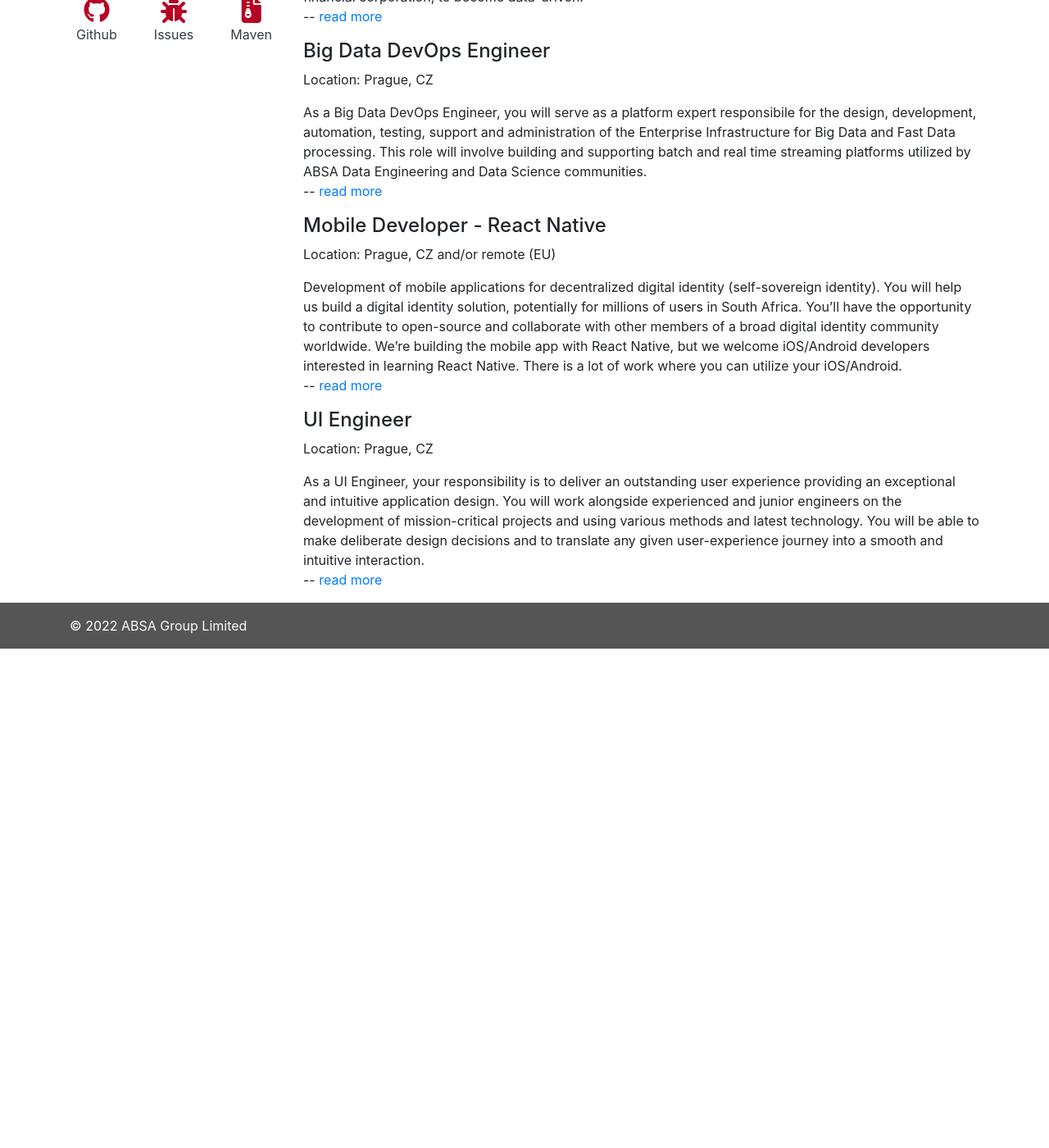
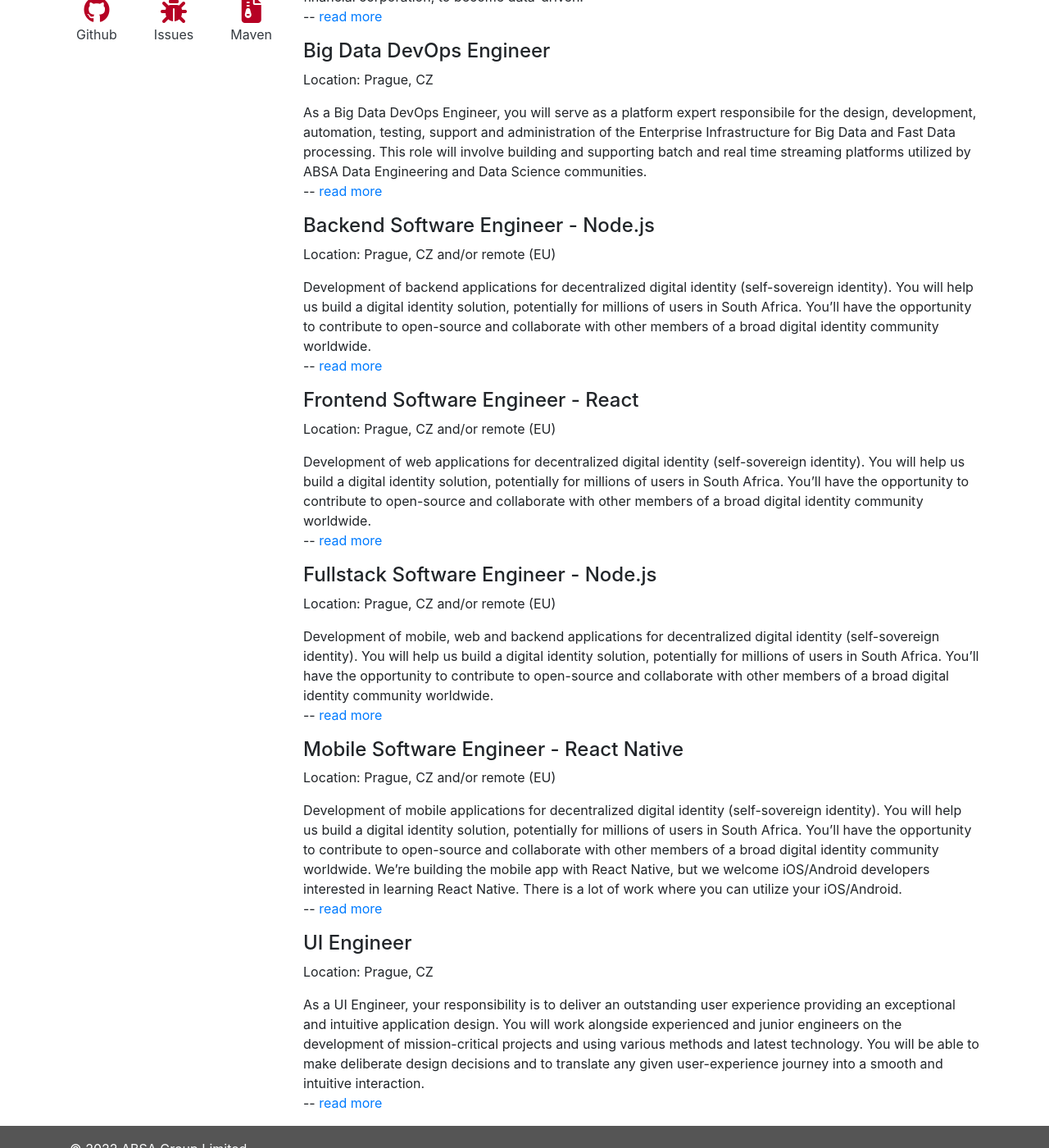
Before and after one commit to AbsaOSS/absaoss.github.io, a Jekyll site: the page built from careers.md, in a window 1280 px wide and 1400 px high, scrolled down 808 px. Shown: the whole window at 82% size. Built offline with Jekyll 4.4.1, drawn with Linux system fonts in a browser that asks for light colours; nearby versions of some CDN libraries; before the commit the page ends 1599 px from its top, so only the background shows below that.

Commit message:
Add decentralized identity job offers
Signed-off-by: Jakub Koci <jakub.koci@gmail.com>

```diff
--- /dev/null
+++ b/_careers/dlt_backend_dev.md
@@ -0,0 +1,42 @@
+---
+layout: default
+title: Backend Software Engineer - Node.js
+location: "Prague, CZ and/or remote (EU)"
+excerpt: "Development of backend applications for decentralized digital identity (self-sovereign identity). You will help us build a digital identity solution, potentially for millions of users in South Africa. You’ll have the opportunity to contribute to open-source and collaborate with other members of a broad digital identity community worldwide."
+---
+
+Location: {{ page.location }}
+
+### About the role
+
+{{ page.excerpt }}
+
+### Our current tech stack:
+
+- JavaScript/TypeScript
+- React/React Native, Redux
+- Node.js
+- AWS
+- Docker
+- Hyperledger Indy, Hyperledger Aries
+
+### Requirements:
+
+- You have experience with backend app development in Node.js, or extensive backend development experience with interest to learn and use Node.js.
+- You care about code quality (clean code, automated tests, …).
+- You are eager to learn new approaches and technologies.
+- You are able to communicate in English.
+- You have strong problem-solving skills.
+
+### Nice to have
+
+- Basic knowledge and interest in decentralization, peer-to-peer communication, Web3 and blockchain
+- Web development experience
+- Experience and interest to work on open-source
+
+### Examples of open-source we do
+
+- [React Native wrapper for Hyperledger Indy SDK](https://github.com/AbsaOSS/rn-indy-sdk)
+- [Hyperledger Aries JavaScript Framework](https://github.com/hyperledger/aries-framework-javascript/)
+
+If you're interested in this offer, send e-mail to jakub.koci@absa.africa.
--- /dev/null
+++ b/_careers/dlt_frontend_dev.md
@@ -0,0 +1,42 @@
+---
+layout: default
+title: Frontend Software Engineer - React
+location: "Prague, CZ and/or remote (EU)"
+excerpt: "Development of web applications for decentralized digital identity (self-sovereign identity). You will help us build a digital identity solution, potentially for millions of users in South Africa. You’ll have the opportunity to contribute to open-source and collaborate with other members of a broad digital identity community worldwide."
+---
+
+Location: {{ page.location }}
+
+### About the role
+
+{{ page.excerpt }}
+
+### Our current tech stack:
+
+- JavaScript/TypeScript
+- React/React Native, Redux
+- Node.js
+- AWS
+- Docker
+- Hyperledger Indy, Hyperledger Aries
+
+### Requirements:
+
+- You have experience with web app development in React, or any other frontend framework like Vue, Angular with interest to learn React.
+- You care about code quality (clean code, automated tests, …).
+- You are eager to learn new approaches and technologies.
+- You are able to communicate in English.
+- You have strong problem-solving skills.
+
+### Nice to have
+
+- Basic knowledge and interest in decentralization, peer-to-peer communication, Web3 and blockchain
+- Backend development experience
+- Interest in mobile app development in React Native
+
+### Examples of open-source we do
+
+- [React Native wrapper for Hyperledger Indy SDK](https://github.com/AbsaOSS/rn-indy-sdk)
+- [Hyperledger Aries JavaScript Framework](https://github.com/hyperledger/aries-framework-javascript/)
+
+If you're interested in this offer, send e-mail to jakub.koci@absa.africa.
--- /dev/null
+++ b/_careers/dlt_fullstack_dev.md
@@ -0,0 +1,42 @@
+---
+layout: default
+title: Fullstack Software Engineer - Node.js
+location: "Prague, CZ and/or remote (EU)"
+excerpt: "Development of mobile, web and backend applications for decentralized digital identity (self-sovereign identity). You will help us build a digital identity solution, potentially for millions of users in South Africa. You’ll have the opportunity to contribute to open-source and collaborate with other members of a broad digital identity community worldwide."
+---
+
+Location: {{ page.location }}
+
+### About the role
+
+{{ page.excerpt }}
+
+### Our current tech stack:
+
+- JavaScript/TypeScript
+- React/React Native, Redux
+- Node.js
+- AWS
+- Docker
+- Hyperledger Indy, Hyperledger Aries
+
+### Requirements:
+
+- You have experience with React web frontend, and/or Node.js backend, or are eager to learn and use those technologies.
+- You care about code quality (clean code, automated tests, …).
+- You are eager to learn new approaches and technologies.
+- You are able to communicate in English.
+- You have strong problem-solving skills.
+
+### Nice to have
+
+- Basic knowledge and interest in decentralization, peer-to-peer communication, Web3 and blockchain
+- Experience and interest to work on open-source
+- Interest in mobile app development in React Native
+
+### Examples of open-source we do
+
+- [React Native wrapper for Hyperledger Indy SDK](https://github.com/AbsaOSS/rn-indy-sdk)
+- [Hyperledger Aries JavaScript Framework](https://github.com/hyperledger/aries-framework-javascript/)
+
+If you're interested in this offer, send e-mail to jakub.koci@absa.africa.
--- a/_careers/dlt_mobile_dev_rn.md
+++ b/_careers/dlt_mobile_dev.md
@@ -1,6 +1,6 @@
 ---
 layout: default
-title: Mobile Developer - React Native
+title: Mobile Software Engineer - React Native
 location: "Prague, CZ and/or remote (EU)"
 excerpt: "Development of mobile applications for decentralized digital identity (self-sovereign identity). You will help us build a digital identity solution, potentially for millions of users in South Africa. You’ll have the opportunity to contribute to open-source and collaborate with other members of a broad digital identity community worldwide. We’re building the mobile app with React Native, but we welcome iOS/Android developers interested in learning React Native. There is a lot of work where you can utilize your iOS/Android."
 ---
@@ -30,11 +30,11 @@
 
 ### Nice to have
 
+- Basic knowledge and interest in decentralization, peer-to-peer communication, Web3 and blockchain
 - Native mobile app development experience (iOS or Android)
 - Web development experience
-- Basic knowledge and interest in blockchain technology
 
-### Examples of What We Do
+### Examples of open-source we do
 
 - [React Native wrapper for Hyperledger Indy SDK](https://github.com/AbsaOSS/rn-indy-sdk)
 - [Hyperledger Aries JavaScript Framework](https://github.com/hyperledger/aries-framework-javascript/)
```
Also changed, not shown: other parts of _careers/dlt_mobile_dev.md (+1 -1 lines).
